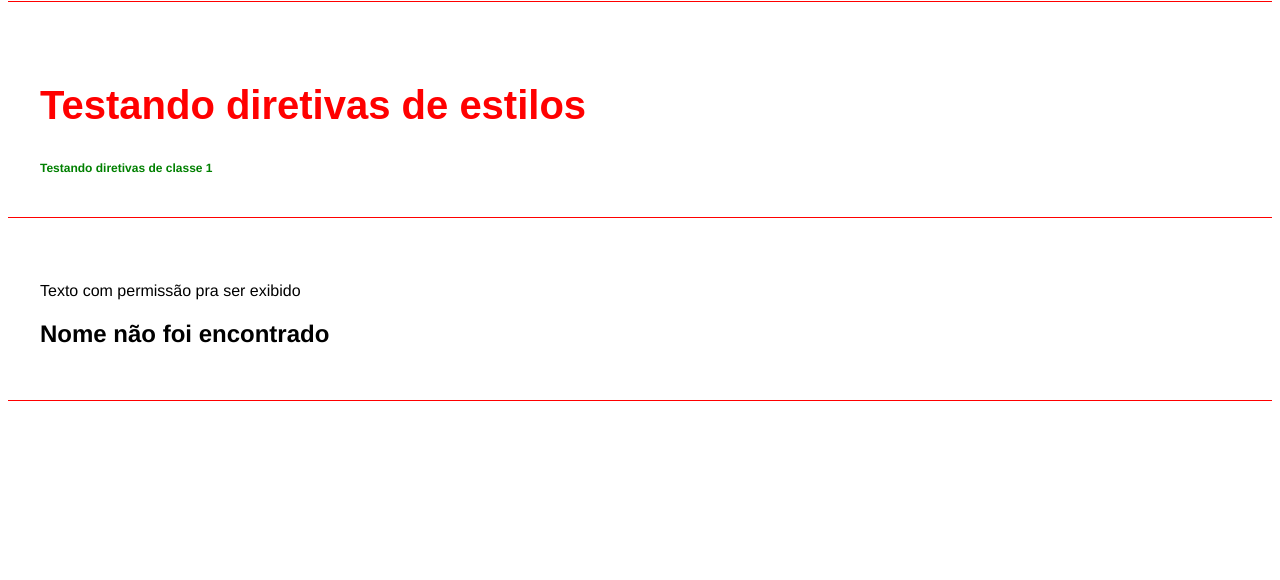
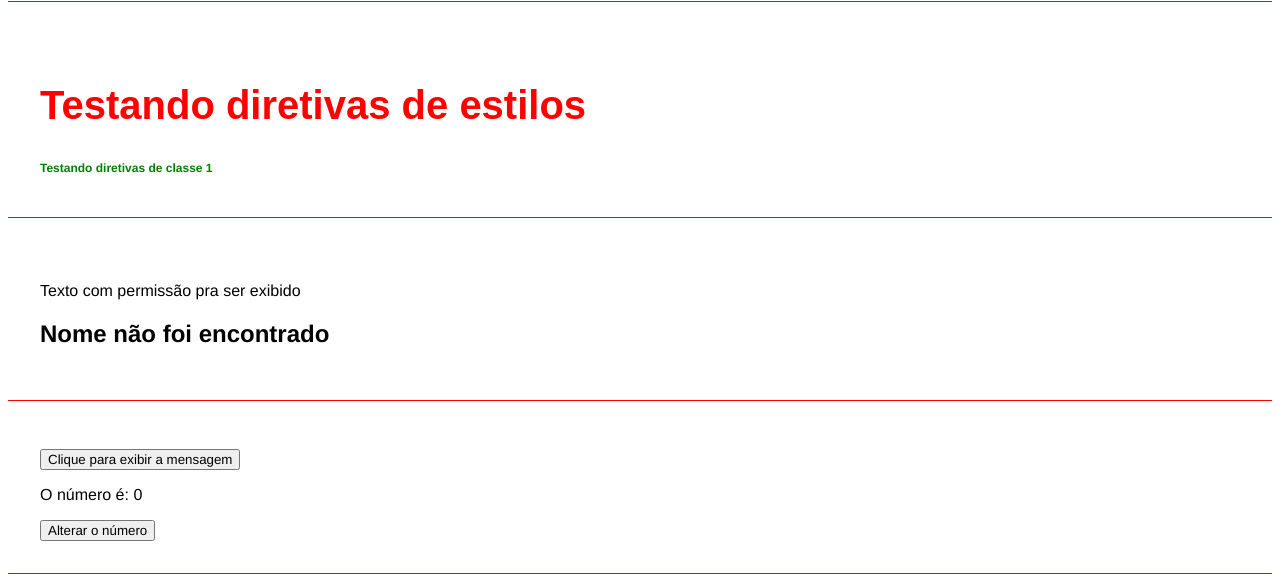
Before and after one commit to LucasAlmeida75/curso-angular, an Angular app: page / in a window 1280 px wide. Shown: the part 559-1139 px from the top of the page. Built offline with nearby package versions, Linux system fonts and the light colour scheme.

Commit message:
feat: eventos e emissão de eventos do filho pro pai

```diff
--- a/src/app/app.component.html
+++ b/src/app/app.component.html
@@ -5,3 +5,4 @@
 <app-parent-data [name]="userName" [userData]="userData"></app-parent-data>
 <app-directives></app-directives>
 <app-if-render></app-if-render>
+<app-eventos></app-eventos>
--- a/src/app/app.component.ts
+++ b/src/app/app.component.ts
@@ -4,10 +4,11 @@ import { FirstComponentComponent } from './components/first-component/first-comp
 import { ParentDataComponent } from './components/parent-data/parent-data.component';
 import { DirectivesComponent } from './components/directives/directives.component';
 import { IfRenderComponent } from './components/if-render/if-render.component';
+import { EventosComponent } from './components/eventos/eventos.component';
 
 @Component({
   selector: 'app-root',
-  imports: [FirstComponentComponent, ParentDataComponent, DirectivesComponent, IfRenderComponent],
+  imports: [FirstComponentComponent, ParentDataComponent, DirectivesComponent, IfRenderComponent, EventosComponent],
   templateUrl: './app.component.html',
   styleUrl: './app.component.css'
 })
--- /dev/null
+++ b/src/app/components/change-number/change-number.component.html
@@ -0,0 +1 @@
+<button (click)="handleClick();">Alterar o número</button>
--- /dev/null
+++ b/src/app/components/change-number/change-number.component.ts
@@ -0,0 +1,16 @@
+import { CommonModule } from '@angular/common';
+import { Component, Output, EventEmitter } from '@angular/core';
+
+@Component({
+  selector: 'app-change-number',
+  imports: [CommonModule],
+  templateUrl: './change-number.component.html',
+  styleUrl: './change-number.component.css'
+})
+export class ChangeNumberComponent {
+  @Output() changeNumber: EventEmitter<any> = new EventEmitter();
+
+  handleClick(): void {
+    this.changeNumber.emit();
+  }
+}
--- /dev/null
+++ b/src/app/components/eventos/eventos.component.html
@@ -0,0 +1,6 @@
+<div class="class">
+    <button (click)="showMessage();">{{ buttonText }}</button>
+    <p *ngIf="show">Exibindo mensagem!</p>
+    <p>O número é: {{ myNumber }}</p>
+    <app-change-number (changeNumber)="onChangeNumber()"></app-change-number>
+</div>
--- /dev/null
+++ b/src/app/components/eventos/eventos.component.ts
@@ -0,0 +1,26 @@
+import { CommonModule } from '@angular/common';
+import { Component } from '@angular/core';
+
+import { ChangeNumberComponent } from '../change-number/change-number.component';
+
+@Component({
+  selector: 'app-eventos',
+  imports: [CommonModule, ChangeNumberComponent],
+  templateUrl: './eventos.component.html',
+  styleUrl: './eventos.component.css'
+})
+export class EventosComponent {
+  myNumber   : number  = 0;
+  show       : boolean = false;
+  buttonText : string  = "Clique para exibir a mensagem";
+
+  showMessage(): void {
+    this.show = !this.show;
+
+    this.buttonText = !this.show ? "Clique para exibir a mensagem" : "Clique para ocultar a mensagem";
+  };
+
+  onChangeNumber(): void {
+    this.myNumber = Math.floor(Math.random() * 10);
+  }
+}
```
Also changed, not shown: src/app/components/change-number/change-number.component.css (added), src/app/components/eventos/eventos.component.css (added), 2 other files (tests, documents, lock files or other folders).
